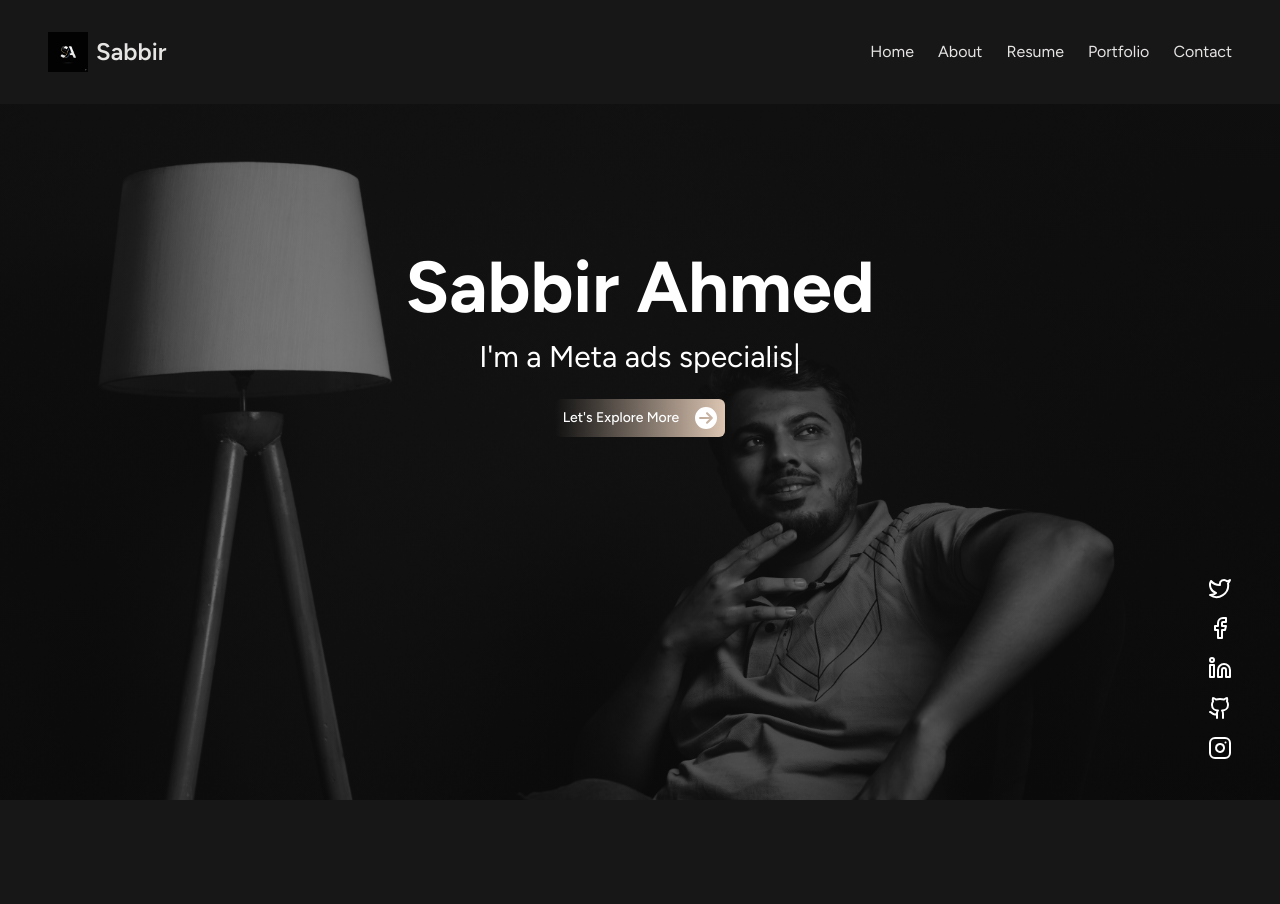
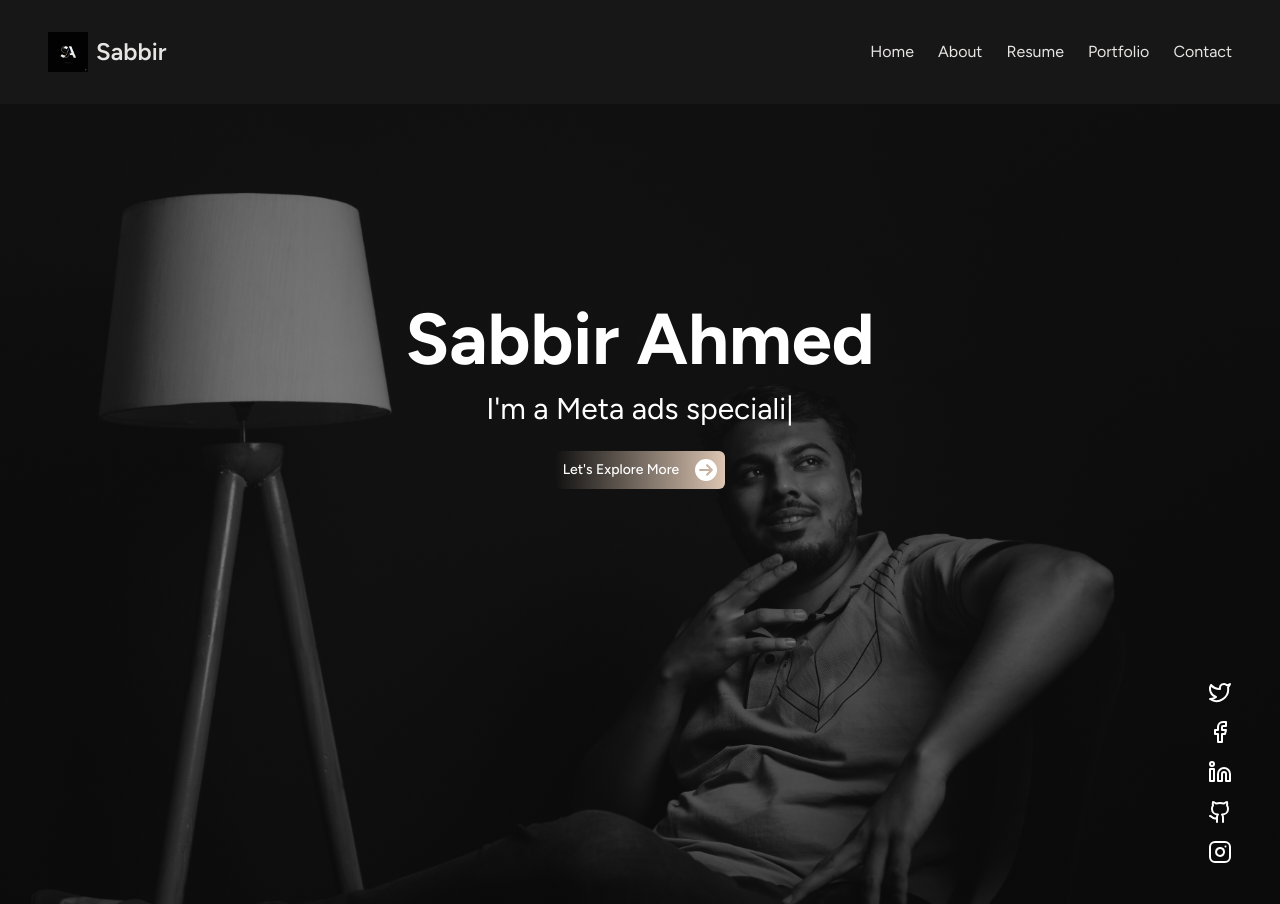
Before and after one commit to Mehedi86/sabbir-portfolio-website, a Next.js app: page / in a window 1280 px wide. Before the commit the page ends 800 px from the top, so only its background shows below. Built offline with nearby package versions, Linux system fonts and the light colour scheme.

Commit message:
added: animation

```diff
--- a/src/app/(pages)/contact/page.jsx
+++ b/src/app/(pages)/contact/page.jsx
@@ -30,7 +30,7 @@ export default function Page() {
 
             {/* Main section */}
             <div className="fixed inset-0 z-40 bg-black/80 backdrop-blur-sm overflow-y-auto">
-                <div className="min-h-[1200px] p-2 lg:p-8 md:p-16 text-white bg-[#111] relative">
+                <div className="min-h-[1200px] py-8 px-4 md:p-16 text-white bg-[#111] relative">
 
                     {/* Close button */}
                     <button
@@ -41,8 +41,10 @@ export default function Page() {
                     </button>
 
                     {/* Main content */}
-                    <div className='mt-4'>
-                        <Title subTitle="Get in Touch" title="Feel free to contact me anytimes" />
+                    <div>
+                        <div className='w-1/2 mx-auto'>
+                            <Title subTitle="Portfolio" title="Showcasing some of my best work" />
+                        </div>
 
                         <div className="max-w-4xl mx-auto mt-10 text-white space-y-12">
 
--- a/src/app/(pages)/portfolio/page.jsx
+++ b/src/app/(pages)/portfolio/page.jsx
@@ -46,9 +46,8 @@ export default function page() {
         <>
             {/* Overlay wipe animation */}
             <div
-                className={`fixed inset-0 z-50 bg-black transition-transform duration-1000 ease-in-out ${
-                    showWipe ? 'translate-y-0' : '-translate-y-full'
-                }`}
+                className={`fixed inset-0 z-50 bg-black transition-transform duration-1000 ease-in-out ${showWipe ? 'translate-y-0' : '-translate-y-full'
+                    }`}
             ></div>
 
             {/* Modal Container */}
@@ -64,8 +63,10 @@ export default function page() {
                     </button>
 
                     {/* Main Content */}
-                    <div className="max-w-6xl mx-auto mt-4">
-                        <Title subTitle="Portfolio" title="Showcasing some of my best work" />
+                    <div className="max-w-6xl mx-auto">
+                        <div className='w-1/2 mx-auto'>
+                            <Title subTitle="Portfolio" title="Showcasing some of my best work" />
+                        </div>
 
                         {/* Tabs */}
                         <div className="flex justify-center mt-6">
@@ -74,11 +75,10 @@ export default function page() {
                                     <button
                                         key={tab}
                                         onClick={() => setActiveTab(tab)}
-                                        className={`pb-1 transition-all ${
-                                            activeTab === tab
+                                        className={`pb-1 transition-all ${activeTab === tab
                                                 ? "text-[#DCC5B2] border-b-2 border-[#DCC5B2]"
                                                 : "text-neutral-400 hover:text-white cursor-pointer"
-                                        }`}
+                                            }`}
                                     >
                                         {tab}
                                     </button>
--- a/src/app/components/Hero.jsx
+++ b/src/app/components/Hero.jsx
@@ -1,15 +1,28 @@
 'use client'
 
-import React from 'react'
+import React, { useState, useEffect } from 'react'
 import SocialBar from './SocialBar'
-import { ReactTyped } from "react-typed"
+import { ReactTyped } from 'react-typed'
 import Link from 'next/link'
 import { FaCircleArrowRight } from "react-icons/fa6";
 
 export default function Hero() {
+    const [imageLoaded, setImageLoaded] = useState(false);
+
+    useEffect(() => {
+        // Preload the hero image
+        const img = new Image();
+        img.src = '/hero-2.webp'; // make sure path is correct
+        img.onload = () => setImageLoaded(true);
+    }, []);
+
     return (
-        <div className="bg-hero-sm lg:bg-hero-lg fade-in">
-            <div className="flex flex-col justify-center min-h-[calc(100vh-104px)] relative overflow-hidden">
+        <div
+            className={`relative h-screen w-full bg-hero-sm lg:bg-hero-lg transition-opacity duration-1000 ease-out`}
+            style={{ opacity: imageLoaded ? 1 : 0 }}
+        >
+            {imageLoaded && (
+                <div className="flex flex-col justify-center min-h-screen relative overflow-hidden">
                     <div className="flex justify-center items-center">
                         <div className="flex flex-col space-y-4 text-white pb-46">
                             <h1 className="text-4xl md:text-6xl lg:text-7xl font-extrabold px-6 text-center">
@@ -18,7 +31,7 @@ export default function Hero() {
                             <p className="text-center text-lg md:text-2xl lg:text-3xl">
                                 I'm a{" "}
                                 <ReactTyped
-                                strings={["Digital Marketer", "Meta ads specialist ", "Content Creator"]}
+                                    strings={["Digital Marketer", "Meta ads specialist", "Content Creator"]}
                                     typeSpeed={60}
                                     backSpeed={40}
                                     backDelay={2000}
@@ -43,6 +56,7 @@ export default function Hero() {
                         <SocialBar />
                     </div>
                 </div>
+            )}
         </div>
-    )
+    );
 }
```
Lines whose indentation alone changed are shown as unchanged.
